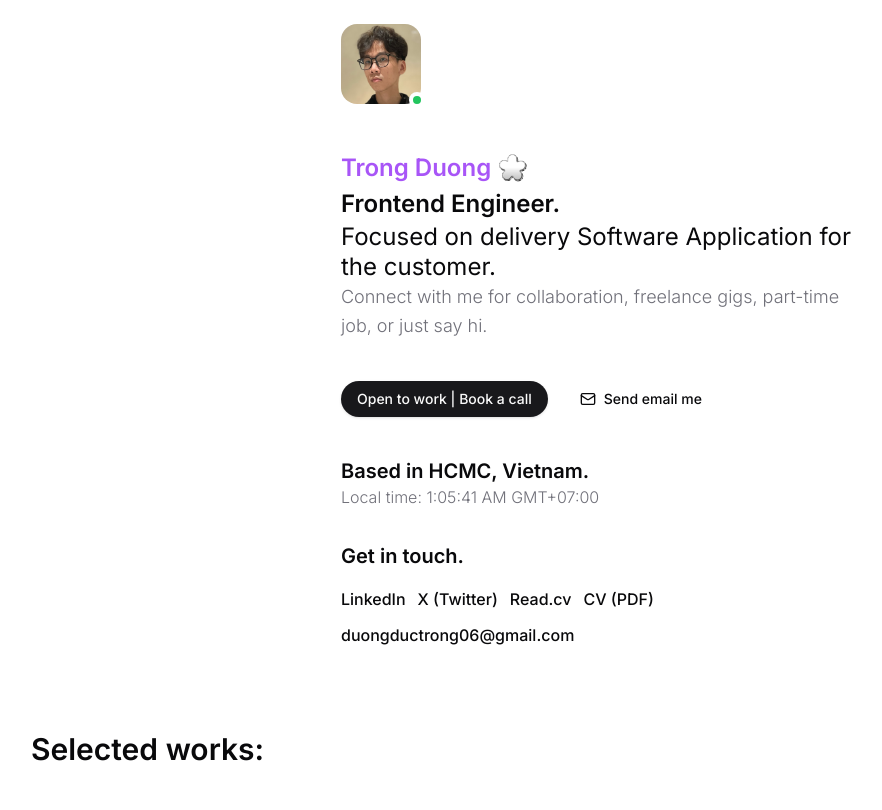
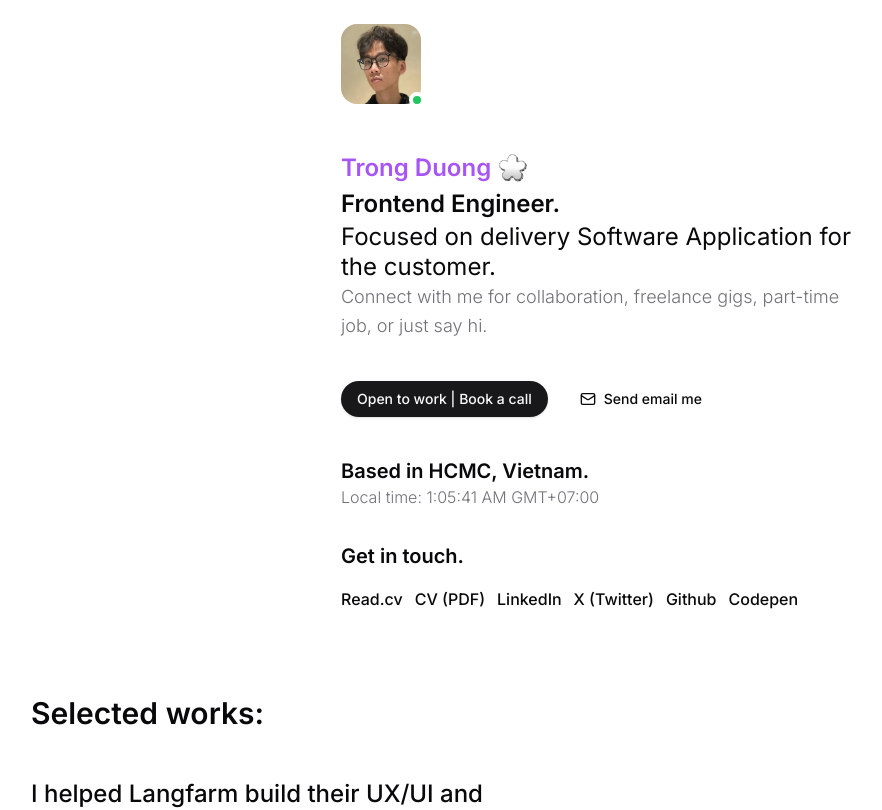
Before and after one commit to duongductrong/danielll.dev, a Next.js app: page / in a window 1280 px wide. Shown: the top 810 px of the page, without its empty margins (41-923 px from the left). Built offline with nearby package versions, Linux system fonts and the light colour scheme.

Commit message:
chore: update get in touch

```diff
--- a/src/app/(2024)/_components/customs/get-in-touch.tsx
+++ b/src/app/(2024)/_components/customs/get-in-touch.tsx
@@ -9,6 +9,22 @@ const GetInTouch = ({ className, ...props }: GetInTouchProps) => {
     <section {...props} className={cn("container-base", className)}>
       <p className="text-xl font-semibold leading-normal mb-4">Get in touch.</p>
       <div className="flex flex-wrap gap-3">
+        <Link
+          className="text-base font-medium"
+          href="https://read.cv/trongduong"
+          target="_blank"
+        >
+          Read.cv
+        </Link>
+
+        <Link
+          className="text-base font-medium"
+          href="/Duong Duc Trong - Software Engineer.pdf"
+          target="_blank"
+        >
+          CV (PDF)
+        </Link>
+
         <Link
           className="text-base font-medium"
           href="https://www.linkedin.com/in/duongductrong"
@@ -27,26 +43,18 @@ const GetInTouch = ({ className, ...props }: GetInTouchProps) => {
 
         <Link
           className="text-base font-medium"
-          href="https://read.cv/trongduong"
+          href="https://github.com/duongductrong"
           target="_blank"
         >
-          Read.cv
+          Github
         </Link>
 
         <Link
           className="text-base font-medium"
-          href="/Duong Duc Trong - Software Engineer.pdf"
+          href="https://codepen.io/codeEN"
           target="_blank"
         >
-          CV (PDF)
-        </Link>
-
-        <Link
-          className="text-base font-medium"
-          href="mailto:duongductrong06@gmail.com"
-          target="_blank"
-        >
-          duongductrong06@gmail.com
+          Codepen
         </Link>
       </div>
     </section>
```
